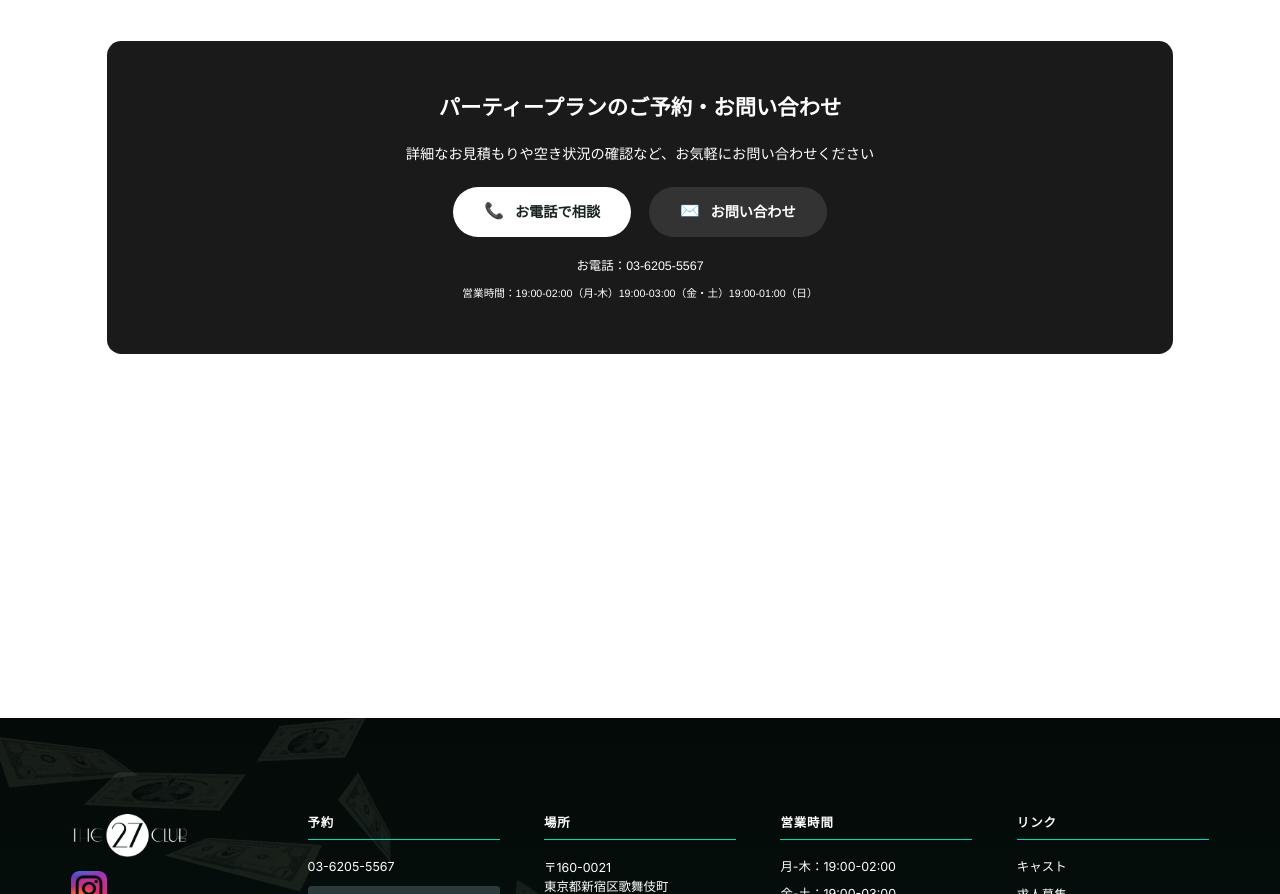
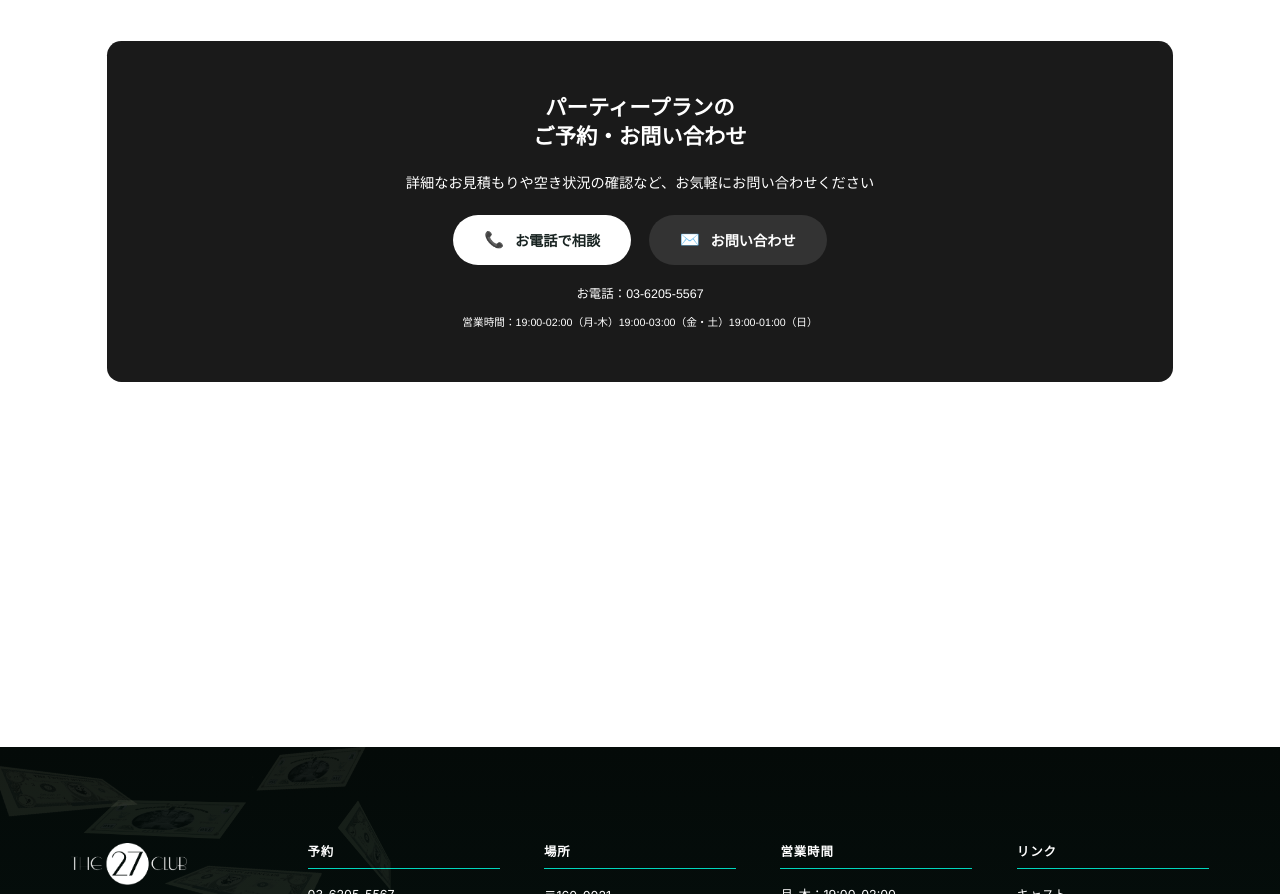
Before and after one commit to tmksh/27club, a React (Vite) app: page /u12495u12442u12540u12486u12451u12540u12501u12442u12521u12531 in a window 1280 px wide. Shown: the part 2768-3662 px from the top of the page. Built offline with nearby package versions, Linux system fonts and the light colour scheme; no server answers; a web font is replaced by a local one.

Commit message:
Add line break in party plan contact title

```diff
--- a/src/screens/ScreenWrapper/sections/Frame7/Frame7.jsx
+++ b/src/screens/ScreenWrapper/sections/Frame7/Frame7.jsx
@@ -272,7 +272,11 @@ export const Frame7 = () => {
         {/* お問い合わせセクション */}
         <div className="flex flex-col items-center gap-4 md:gap-6 p-8 md:p-[60px] bg-[#1a1a1a] rounded-xl md:rounded-2xl">
           <h3 className="[font-family:'Noto_Serif_JP',Helvetica] font-bold text-white text-xl md:text-2xl text-center">
-            {t('pricingSection.contactTitle')}
+            {language === 'ja' ? (
+              <>パーティープランの<br />ご予約・お問い合わせ</>
+            ) : (
+              t('pricingSection.contactTitle')
+            )}
           </h3>
 
           <p className="[font-family:'Noto_Serif_JP',Helvetica] font-normal text-white text-sm md:text-base text-center">
```
